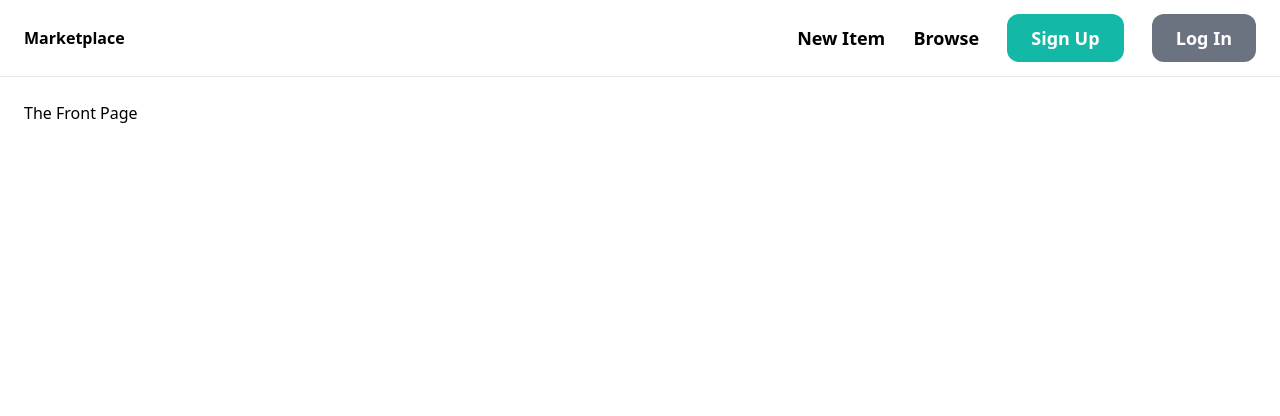
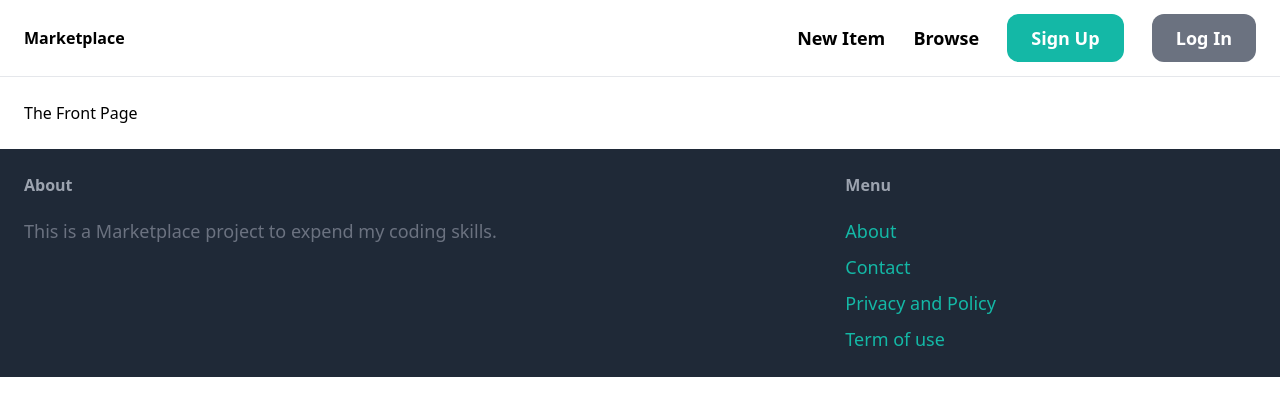
Before and after one commit to ozysouza/marketplace-django-py, a Django app: page / in a window 1280 px wide. Shown: the top 416 px of the page. Run offline with Django 5.2, Linux system fonts and the light colour scheme; some libraries are stand-ins or nearby versions.

Commit message:
Add footer with menu items

```diff
--- a/marketplace/core/templates/core/base.html
+++ b/marketplace/core/templates/core/base.html
@@ -23,5 +23,21 @@
             {% block content %}
             {% endblock %}
         </div>
+
+        <footer class="py-6 px-6 flex justify-between bg-gray-800">
+            <div class="w-2/3 pr-10">
+                <h3 class="mb-5 font-semibold text-gray-400">About</h3>
+                <p class="text-lg text-gray-500">This is a Marketplace project to expend my coding skills.</p>
+            </div>
+            <div class="w-1/3">
+                <h3 class="mb-5 font-semibold text-gray-400">Menu</h3>
+                <ul class="space-y-2">
+                    <li><a href="#" class="text-lg text-teal-500 hover:text-teal-700">About</a></li>
+                    <li><a href="{% url 'contact' %}" class="text-lg text-teal-500 hover:text-teal-700">Contact</a></li>
+                    <li><a href="#" class="text-lg text-teal-500 hover:text-teal-700">Privacy and Policy</a></li>
+                    <li><a href="#" class="text-lg text-teal-500 hover:text-teal-700">Term of use</a></li>
+                </ul>
+            </div>
+        </footer>
 	</body>
 </html>
```
